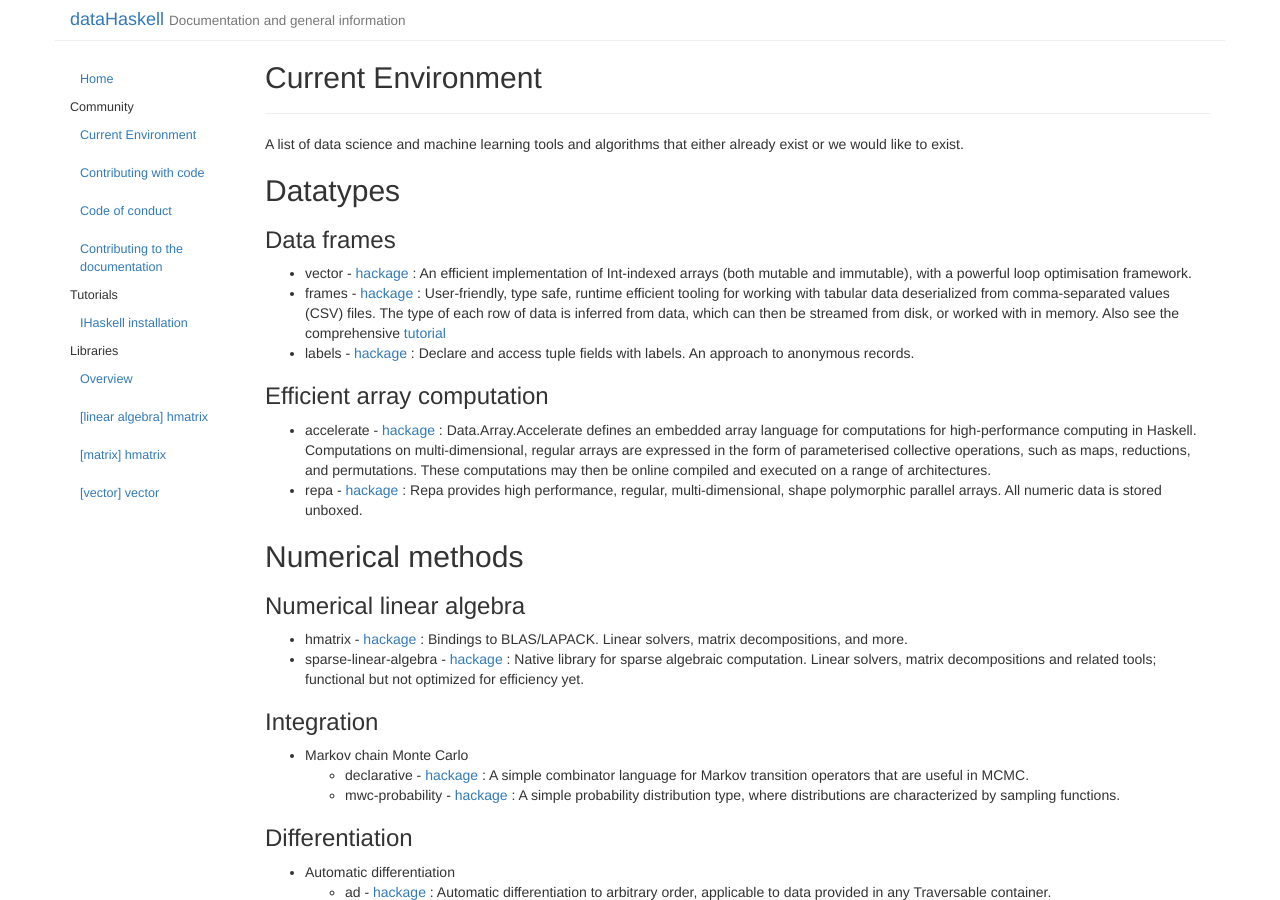
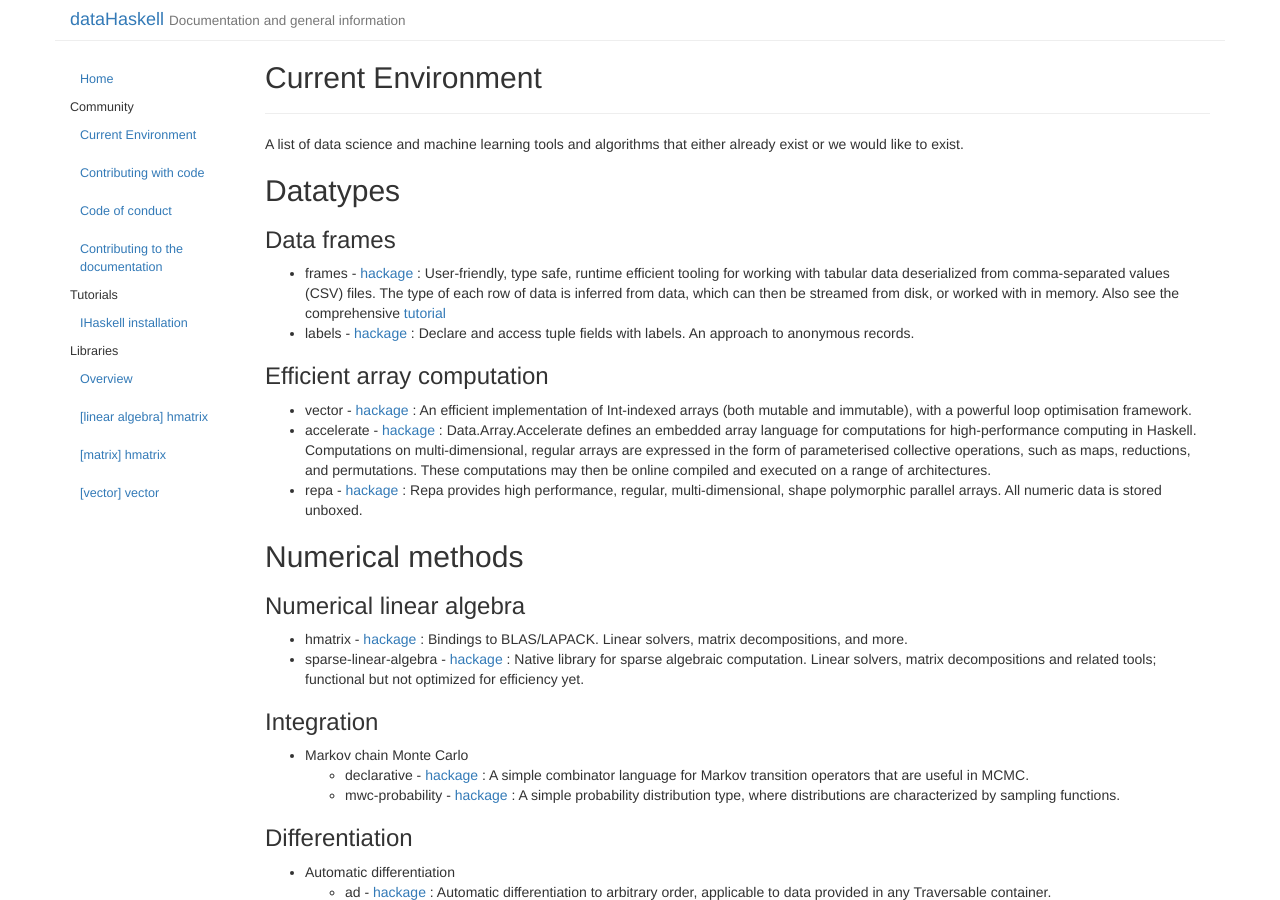
Before and after one commit to DataHaskell/docs, a Jekyll site: the page built from _posts/2016-10-19-current-environment.md, in a window 1280 px wide and 900 px high. Built offline with Jekyll 4.4.1, drawn with Linux system fonts in a browser that asks for light colours.

Commit message:
Fixed typo

```diff
--- a/_posts/2016-10-19-current-environment.md
+++ b/_posts/2016-10-19-current-environment.md
@@ -13,12 +13,13 @@ Datatypes
 
 ### Data frames
 
-- vector - [hackage](https://hackage.haskell.org/package/vector) : An efficient implementation of Int-indexed arrays (both mutable and immutable), with a powerful loop optimisation framework.
+
 - frames - [hackage](http://hackage.haskell.org/package/frames) : User-friendly, type safe, runtime efficient tooling for working with tabular data deserialized from comma-separated values (CSV) files. The type of each row of data is inferred from data, which can then be streamed from disk, or worked with in memory. Also see the comprehensive [tutorial](https://acowley.github.io/Frames/)
 - labels - [hackage](https://hackage.haskell.org/package/labels) : Declare and access tuple fields with labels. An approach to anonymous records.
 
 ### Efficient array computation
 
+- vector - [hackage](https://hackage.haskell.org/package/vector) : An efficient implementation of Int-indexed arrays (both mutable and immutable), with a powerful loop optimisation framework.
 - accelerate - [hackage](https://hackage.haskell.org/package/accelerate) : Data.Array.Accelerate defines an embedded array language for computations for high-performance computing in Haskell. Computations on multi-dimensional, regular arrays are expressed in the form of parameterised collective operations, such as maps, reductions, and permutations. These computations may then be online compiled and executed on a range of architectures.
 - repa - [hackage](https://hackage.haskell.org/package/repa) : Repa provides high performance, regular, multi-dimensional, shape polymorphic parallel arrays. All numeric data is stored unboxed.
 
```
